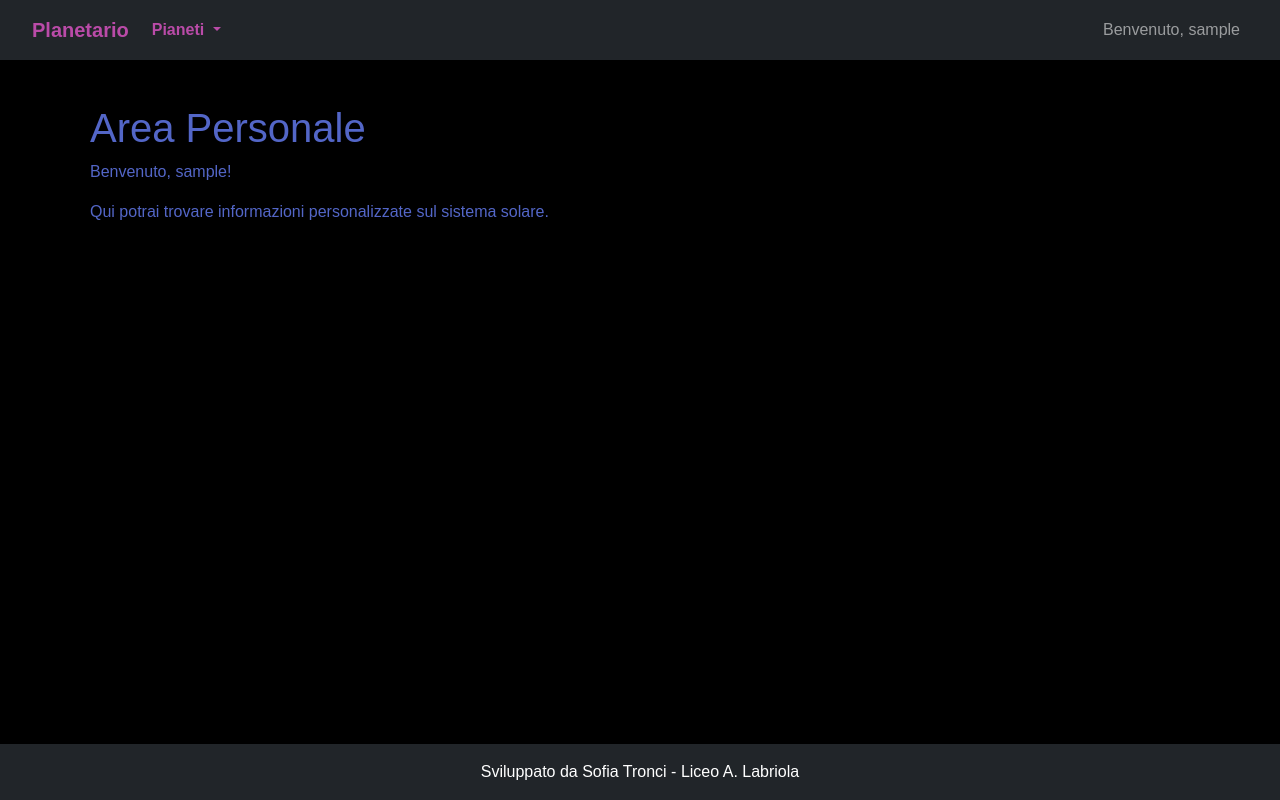
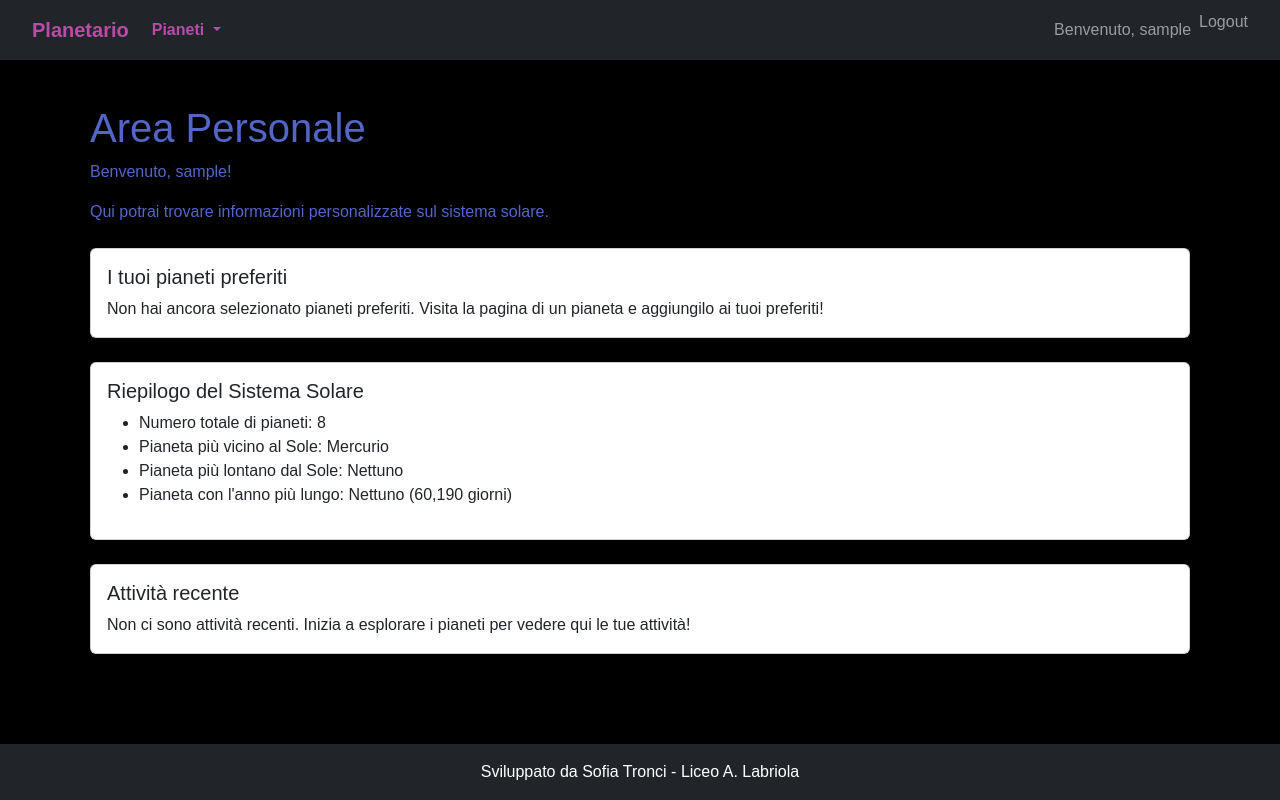
Before and after one commit to SofDream/flask, a Flask app: page /personale in a window 1280 px wide. Run offline with Flask 3, Linux system fonts and the light colour scheme; the visitor is signed in with stand-in values (Sample User, id 1); parts of the project's set-up code (start-up, migrations or seed data) failed here and were passed over.

Commit message:
Initial commit

```diff
--- a/app.py
+++ b/app.py
@@ -38,6 +38,12 @@ def login():
         else:
             flash('Credenziali non valide', 'danger')
     return render_template('login.html')
+
+@app.route('/logout', methods=['POST'])
+def logout():
+    session.clear()  # Clear all session data
+    return redirect(url_for('homepage'))
+
 
 # Route per la registrazione
 @app.route('/register', methods=['GET', 'POST'])
--- a/templates/base.html
+++ b/templates/base.html
@@ -33,6 +33,11 @@
                 <ul class="navbar-nav ms-auto mb-2 mb-lg-0">
                     {% if session.get('user_id') %}
                         <li class="nav-item"><span class="nav-link">Benvenuto, {{ session.get('username') }}</span></li>
+                        <li class="nav-item">
+                            <form action="{{ url_for('logout') }}" method="post" class="d-inline">
+                                <button type="submit" class="btn btn-link nav-link p-0">Logout</button>
+                            </form>
+                        </li>
                     {% else %}
                         <li class="nav-item"><a class="nav-link" href="{{ url_for('login') }}">Login</a></li>
                         <li class="nav-item"><a class="nav-link" href="{{ url_for('register') }}">Registrati</a></li>
--- a/templates/personale.html
+++ b/templates/personale.html
@@ -1,7 +1,38 @@
 {% extends 'base.html' %}
 {% block title %}Area Personale - Planetario{% endblock %}
 {% block content %}
-<h1>Area Personale</h1>
-<p>Benvenuto, {{ username }}!</p>
-<p>Qui potrai trovare informazioni personalizzate sul sistema solare.</p>
+<div class="personal-area">
+    <h1>Area Personale</h1>
+    <p>Benvenuto, {{ username }}!</p>
+    <p>Qui potrai trovare informazioni personalizzate sul sistema solare.</p>
+
+    <!-- Favorite Planets Section -->
+    <div class="card mt-4">
+        <div class="card-body">
+            <h5 class="card-title">I tuoi pianeti preferiti</h5>
+            <p class="card-text">Non hai ancora selezionato pianeti preferiti. Visita la pagina di un pianeta e aggiungilo ai tuoi preferiti!</p>
+        </div>
+    </div>
+
+    <!-- Solar System Summary -->
+    <div class="card mt-4">
+        <div class="card-body">
+            <h5 class="card-title">Riepilogo del Sistema Solare</h5>
+            <ul>
+                <li>Numero totale di pianeti: 8</li>
+                <li>Pianeta più vicino al Sole: Mercurio</li>
+                <li>Pianeta più lontano dal Sole: Nettuno</li>
+                <li>Pianeta con l'anno più lungo: Nettuno (60,190 giorni)</li>
+            </ul>
+        </div>
+    </div>
+
+    <!-- Recent Activity Section -->
+    <div class="card mt-4">
+        <div class="card-body">
+            <h5 class="card-title">Attività recente</h5>
+            <p class="card-text">Non ci sono attività recenti. Inizia a esplorare i pianeti per vedere qui le tue attività!</p>
+        </div>
+    </div>
+</div>
 {% endblock %}
```
Also changed, not shown: templates/pianeta.html (+10 -0 lines), db/planetario.db, 1 other file.
